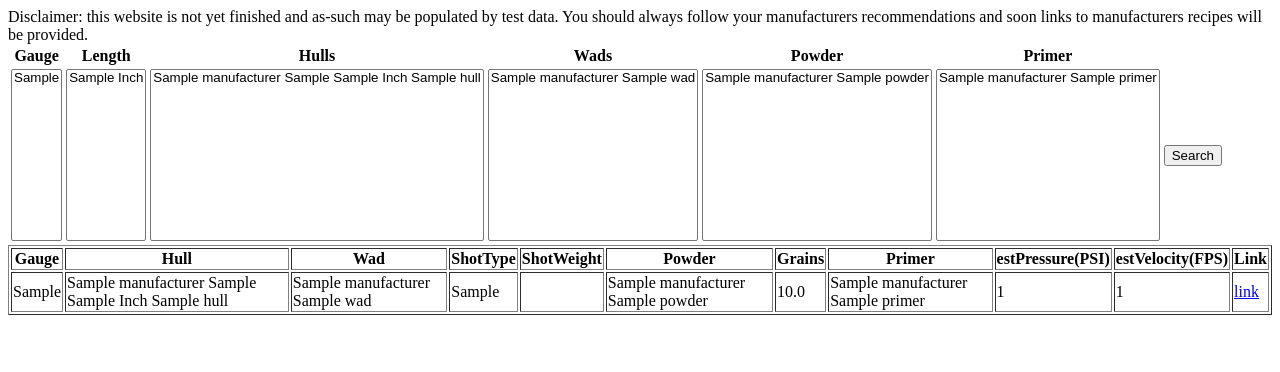
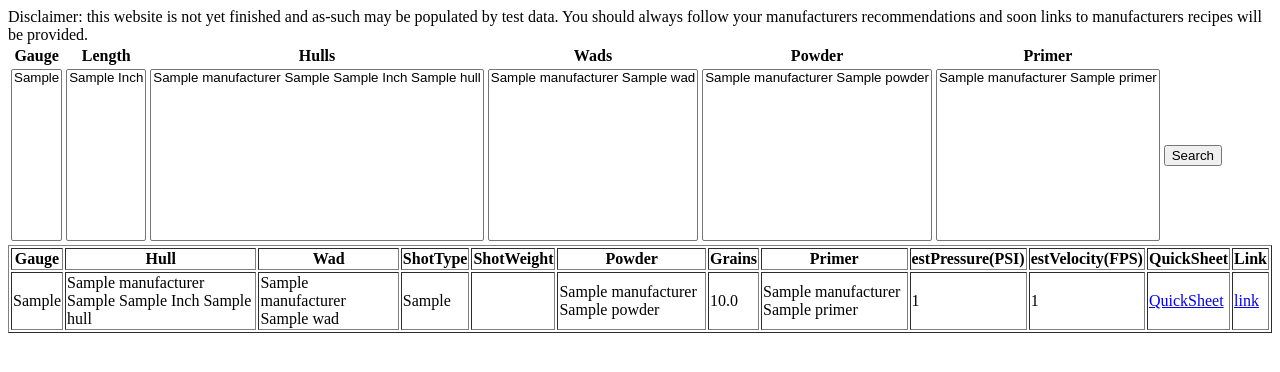
Before and after one commit to rsaxvc/reloadr, a Django app: page /recipes/ in a window 1280 px wide. Shown: the top 372 px of the page. Run offline with Django 3.2, Linux system fonts and the light colour scheme; tables that the repository leaves empty hold one stand-in row (values such as "Sample post"); some libraries are stand-ins or nearby versions.

Commit message:
Add QuickSheet for each recipe
Type: New Feature

```diff
--- a/web/reloadr/recipes/templates/recipes/index.html
+++ b/web/reloadr/recipes/templates/recipes/index.html
@@ -127,6 +127,7 @@ Disclaimer: this website is not yet finished and as-such may be populated by tes
 			<th>Primer</th>
 			<th>estPressure(PSI)</th>
 			<th>estVelocity(FPS)</th>
+			<th>QuickSheet</th>
 			<th>Link</th>
 		</tr>
 	</thead>
@@ -143,6 +144,7 @@ Disclaimer: this website is not yet finished and as-such may be populated by tes
 			<td>{{ recipe.primer }}</td>
 			<td>{{ recipe.estPressure }}</td>
 			<td>{{ recipe.estVelocity }}</td>
+			<td><a href="{{recipe.id}}">QuickSheet</a></td>
 			<td><a href="{{recipe.url}}">link</a></td>
 		</tr>
 	{% endfor %}
```
